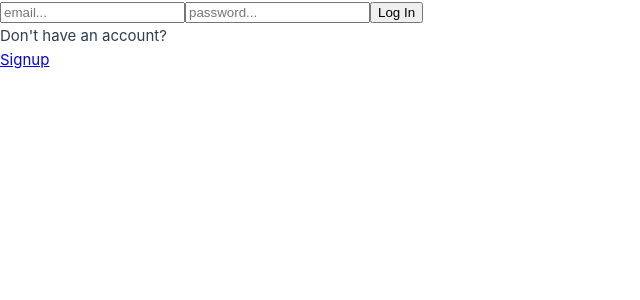
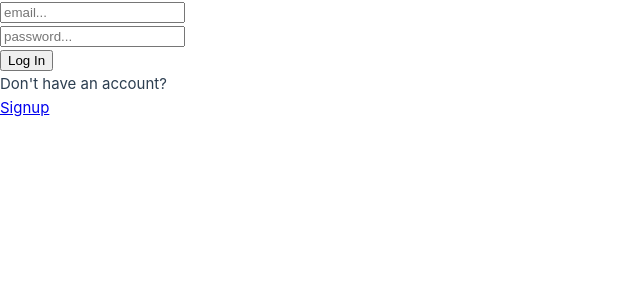
Before and after one commit to ulurn-av/Notes, a Vue app in the folder frontend/: page /login in a window 1280 px wide. Shown: the top 300 px of the page, without its empty margins (0-640 px from the left). Built offline with nearby package versions, Linux system fonts and the light colour scheme.

Commit message:
При пустом вводе, появляются ошибки под полями

```diff
--- a/frontend/src/components/LoginFrom.vue
+++ b/frontend/src/components/LoginFrom.vue
@@ -1,8 +1,14 @@
 <template>
   <div>
-    <form @submit.prevent="login">
-      <input v-model="email" placeholder="email..."/>
-      <input v-model="password" placeholder="password..." type="password"/>
+    <form @submit.prevent="handelLogin">
+      <div>
+        <input v-model="email" placeholder="email..."/>
+        <p v-if="errors.email">{{errors.email}}</p>
+      </div>
+      <div>
+        <input v-model="password" placeholder="password..." type="password"/>
+        <p v-if="errors.password">{{errors.password}}</p>
+      </div>
       <button type="submit">Log In</button>
     </form>
   </div>
@@ -20,21 +26,39 @@ export default {
     return {
       email: '',
       password: '',
+      errors: {
+        email: null,
+        password: null,
+      },
     }
   },
   methods: {
     async login(){
+      this.errors.email = null;
+      this.errors.password = null;
       let response;
 
-      try{
-        response = await axios.post('http://localhost:8080/v1/auth/login', {
-          email: this.email,
-          password: this.password
-        })
-      } catch (error){
-        console.error('Error registering:', error);
+      if(!this.email || !this.password){
+        this.errors.email = 'Email is required';
+        this.errors.password = 'Password is required';
+        return;
       }
+
+      response = await axios.post('http://localhost:8080/v1/auth/login', {
+        email: this.email,
+        password: this.password
+      })
       localStorage.setItem('token', response.data.token)
+    },
+    async handelLogin() {
+      try {
+        await this.login();
+        if (!this.errors.email && !this.errors.password) {
+          this.$router.push('/');
+        }
+      } catch (error) {
+        console.error('Login failed:', error);
+      }
     }
   }
 }
```
